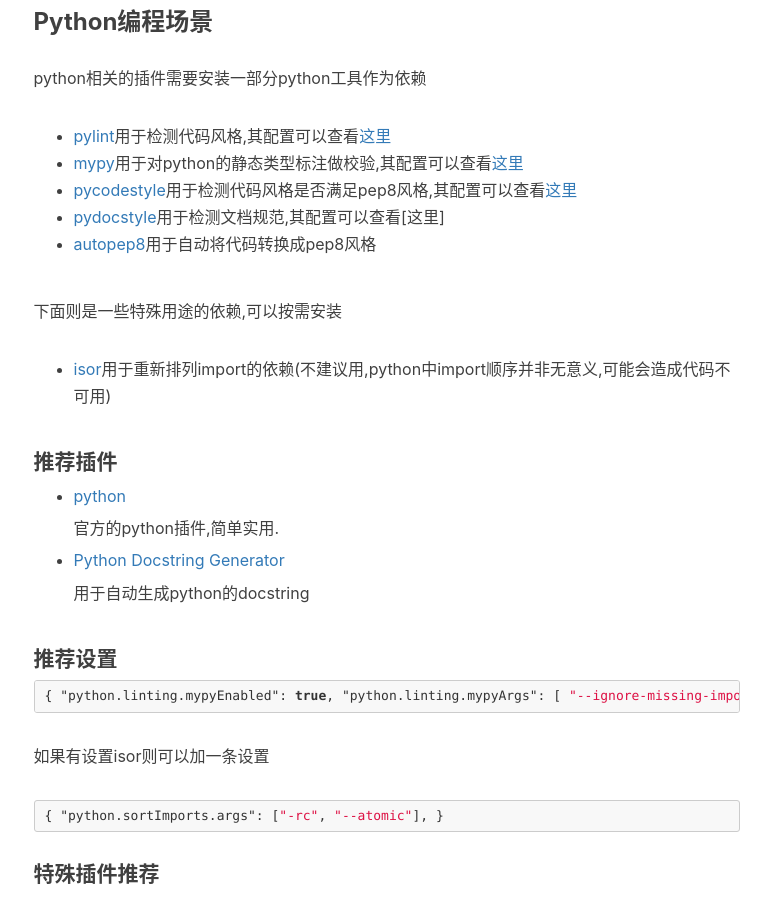
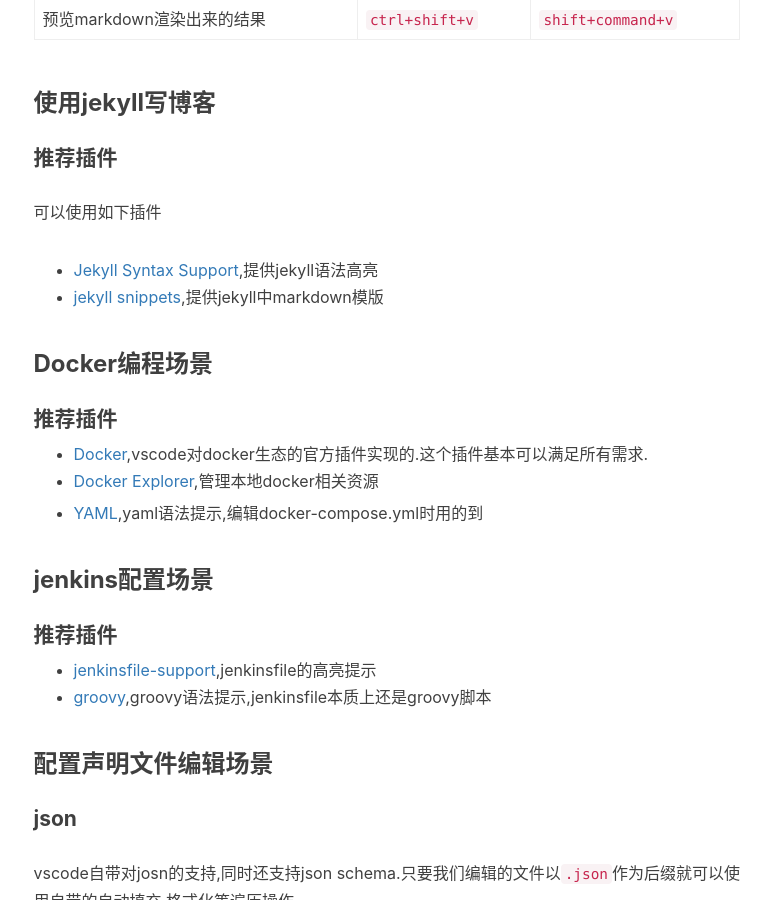
Before and after one commit to hsz1273327/hsz1273327.github.io, a Jekyll site: the page built from _posts/2020-10-26-Vscode配置.md, in a window 1280 px wide and 900 px high, scrolled down 14898 px. Shown: the whole window, without its empty margins (134-905 px from the left). Built offline with Jekyll 4.4.1, drawn with Linux system fonts in a browser that asks for light colours; nearby versions of some CDN libraries; comment, search, counter and statistics services are not loaded; some of the changed text lies outside the part shown.

Commit message:
Update 2020-10-26-Vscode配置.md

````diff
--- a/_posts/2020-10-26-Vscode配置.md
+++ b/_posts/2020-10-26-Vscode配置.md
@@ -103,9 +103,15 @@
 
 ![vscode嵌入命令行终端][3]
 
+#### vscode自带的命令行终端[2023-05-30]
+
+在比较新的vscode版本中终端功能已经被整合到了内部,不安装`Terminal`插件也可以呼出使用.在顶部菜单中找到`终端->新建终端`就可以呼出终端的界面
+
 ### 右键执行选项
 
 vscode可以通过安装插件[Code Runner](https://marketplace.visualstudio.com/items?itemName=formulahendry.code-runner)实现在要执行的代码页面上右键选择执行.
+
+需要注意Code Runner执行程序会使用全局环境,这就意味着如果你在python虚拟环境中开发就可能无法正常执行.
 
 ### 括弧高亮提示
 
@@ -131,11 +137,15 @@
 
 ![vscode书签栏目][4]
 
+### ai辅助编程
+
+可以安装插件[IntelliCode](https://marketplace.visualstudio.com/items?itemName=VisualStudioExptTeam.vscodeintellicode)来让ai辅助你编程.这个功能主要是针对`python`和`js/ts`
+
 ## 远程项目同步
 
 一种很常见的需求是项目目录在远程服务器上,我们希望可以在本地连接后同步代码到远程服务器上.
 
-一种很常见的需求是项目目录在远程服务器上,我们希望可以在本地连接后同步代码到远程服务器上.这可以借助插件SFTP实现.
+一种很常见的需求是项目目录在远程服务器上,我们希望可以在本地连接后同步代码到远程服务器上.这可以借助插件[SFTP](https://marketplace.visualstudio.com/items?itemName=Natizyskunk.sftp)实现.
 
 使用方法是:
 
@@ -383,16 +393,56 @@
 | -------------------------- | -------------- | ----------------- |
 | 预览markdown渲染出来的结果 | `ctrl+shift+v` | `shift+command+v` |
 
+### 使用jekyll写博客
+
+#### 推荐插件
+
+可以使用如下插件
+
++ [Jekyll Syntax Support](https://marketplace.visualstudio.com/items?itemName=ginfuru.ginfuru-vscode-jekyll-syntax),提供jekyll语法高亮
++ [jekyll snippets](https://marketplace.visualstudio.com/items?itemName=ginfuru.vscode-jekyll-snippets),提供jekyll中markdown模版
+
 ### Docker编程场景
 
-vscode对docker生态的支持是通过官方插件[Docker](https://marketplace.visualstudio.com/items?itemName=ms-azuretools.vscode-docker)实现的.
-这个插件基本可以满足所有需求.
+#### 推荐插件
 
-### json schema
++ [Docker](https://marketplace.visualstudio.com/items?itemName=ms-azuretools.vscode-docker),vscode对docker生态的官方插件实现的.这个插件基本可以满足所有需求.
++ [Docker Explorer](https://marketplace.visualstudio.com/items?itemName=formulahendry.docker-explorer),管理本地docker相关资源
 
-vscode自带对json schema语法的支持,只要我们编辑的文件以`.json`作为后缀就可以使用自带的自动填充,格式化等遍历操作.
++ [YAML](https://marketplace.visualstudio.com/items?itemName=redhat.vscode-yaml),yaml语法提示,编辑docker-compose.yml时用的到
+
+### jenkins配置场景
+
+#### 推荐插件
+
++ [jenkinsfile-support](https://marketplace.visualstudio.com/items?itemName=ivory-lab.jenkinsfile-support),jenkinsfile的高亮提示
++ [groovy](https://marketplace.visualstudio.com/items?itemName=NicolasVuillamy.vscode-groovy-lint),groovy语法提示,jenkinsfile本质上还是groovy脚本
+
+### 配置声明文件编辑场景
+
+#### json
+
+vscode自带对josn的支持,同时还支持json schema.只要我们编辑的文件以`.json`作为后缀就可以使用自带的自动填充,格式化等遍历操作.
+
+#### yaml
+
+以docker-compose,k8s等为代表的云原生工具普遍使用yaml作为配置文件格式,云原生开发也被人戏称为面向yaml编程.[YAML](https://marketplace.visualstudio.com/items?itemName=redhat.vscode-yaml)插件可以提供yaml语法提示.
+
+#### toml
+
+[Better TOML](https://marketplace.visualstudio.com/items?itemName=bungcip.better-toml)插件提供了toml格式的语法高亮能力.
+
+#### protobuf
+
+[vscode-proto3](https://marketplace.visualstudio.com/items?itemName=zxh404.vscode-proto3)插件提供了protobuf 3的语法高亮.写grpc或者proto文件必备
+
+#### thrift
+
+[Thrift](https://marketplace.visualstudio.com/items?itemName=cduruk.thrift)提供了thrift接口声明语法的支持,写thrift接口必备
 
 ### Python编程场景
+
+python编程场景下比较省事的方法是直接安装扩展整合包[python-extension-pack](https://marketplace.visualstudio.com/items?itemName=donjayamanne.python-extension-pack)
 
 python相关的插件需要安装一部分python工具作为依赖
 
@@ -408,13 +458,10 @@
 
 #### 推荐插件
 
-+ [python](https://marketplace.visualstudio.com/items?itemName=ms-python.python)
-
-    官方的python插件,简单实用.
-
-+ [Python Docstring Generator](https://marketplace.visualstudio.com/items?itemName=njpwerner.autodocstring)
-
-    用于自动生成python的docstring
++ [python](https://marketplace.visualstudio.com/items?itemName=ms-python.python),官方的python插件,简单实用.
++ [pylance](https://marketplace.visualstudio.com/items?itemName=ms-python.vscode-pylance),官方的python插件,是python插件的补充包
++ [Python Docstring Generator](https://marketplace.visualstudio.com/items?itemName=njpwerner.autodocstring),提供各种风格文档注释模版用于自动生成python的docstring
++ [Python Indent](https://marketplace.visualstudio.com/items?itemName=KevinRose.vsc-python-indent),管理python缩进
 
 #### 推荐设置
 
@@ -481,13 +528,11 @@
 
 #### 特殊插件推荐
 
-+ Cython(Language-Cython)
-
-    Cython语法高亮,在需要使用cython时可以使用
-
-+ Jinja(Better Jinja)
-
-    jinja语法高亮,在使用jinja2或者flask时可以使用
++ [isort](https://marketplace.visualstudio.com/items?itemName=ms-python.isort),配合isor使用,用于重新排列import的依赖,不建议使用
++ [Python Environment Manager](https://marketplace.visualstudio.com/items?itemName=donjayamanne.python-environment-manager),管理系统中的python环境,如果一般都是用虚拟环境进行开发的话就没啥必要装
++ [Language-Cython](https://marketplace.visualstudio.com/items?itemName=guyskk.language-cython)Cython语法高亮,在需要使用cython时可以使用
++ [jinja](https://marketplace.visualstudio.com/items?itemName=wholroyd.jinja)jinja语法高亮,在使用jinja2或者flask时可以使用
++ [Django](https://marketplace.visualstudio.com/items?itemName=batisteo.vscode-django),主要用django开发网络应用的可以用
 
 #### 调试代码
 
@@ -508,7 +553,7 @@
 
 ### jupyter Notebook开发场景
 
-vscode的Python插件现在也可以编辑运行jupyter notebook.用法和网页端差别不大.并且也支持其他语言的核心.这项功能依赖于annaconda环境.在vscode中使用`Ctrl+Shift+P`打开插件控制台,然后输入`Python: Create New Blank Jupyter Notebook`即可创建一个空的jupyter notebook.
+[Jupyter插件整合包](https://marketplace.visualstudio.com/items?itemName=ms-toolsai.jupyter)现在也可以让我们在vscode中编辑运行jupyter notebook.用法和网页端差别不大.并且也支持其他语言的核心.这项功能依赖于annaconda环境.在vscode中使用`Ctrl+Shift+P`打开插件控制台,然后输入`Python: Create New Blank Jupyter Notebook`即可创建一个空的jupyter notebook.
 
 ![jupyter notebook][10]
 
@@ -525,53 +570,29 @@
 
 #### 安装插件
 
-+ Auto Rename Tag
++ [Auto Rename Tag](https://marketplace.visualstudio.com/items?itemName=formulahendry.auto-rename-tag),自动为html中对应的关闭标签改名
++ [Auto Close Tag](https://marketplace.visualstudio.com/items?itemName=formulahendry.auto-close-tag)为html格式自动添加对应封闭的插件
++ [Path Autocomplete](https://marketplace.visualstudio.com/items?itemName=ionutvmi.path-autocomplete),为html自动添加link标签
++ [Babel JavaScript](https://marketplace.visualstudio.com/items?itemName=mgmcdermott.vscode-language-babel),babel支持的js语法高亮
++ [ESLint](https://marketplace.visualstudio.com/items?itemName=dbaeumer.vscode-eslint),js的语法检查工具
++ [stylus](https://marketplace.visualstudio.com/items?itemName=sysoev.language-stylus),stylus语法支持
 
-    自动为html中对应的关闭标签改名
+### vue开发场景
 
-+ Auto Close Tag
+#### 推荐插件
 
-    为html格式自动添加对应封闭的插件
-
-+ JavaScript (ES6) code snippets
-
-    es6工具
-
-+ ESLint
-
-    jsde 语法检查工具
-
-+ Vetur
-
-    vue2的语法高亮
-
-+ Beautify
-
-    美化javascript, JSON, CSS, Sass, 和HTML的代码格式
-
-+ jekyll syntax package
-
-    jekyll语法高亮
++ [Vue Language Features](https://marketplace.visualstudio.com/items?itemName=Vue.volar),vue的语法高亮
 
 ### C/C++语言编程场景
 
-#### 安装插件
+#### 推荐插件
 
-+ C/C++
++ [C/C++ Extension Pack](https://marketplace.visualstudio.com/items?itemName=ms-vscode.cpptools-extension-pack)官方语言插件,简单好用,内置对cmake的支持.
++ [cpplint](https://marketplace.visualstudio.com/items?itemName=mine.cpplint),c/c++的语法检查插件
++ [clang-format](https://marketplace.visualstudio.com/items?itemName=xaver.clang-format),用于格式化C++代码,需要配合安装命令行工具[clang-format](https://clang.llvm.org/docs/ClangFormat.html)
 
-    官方语言插件,简单好用
-
-+ cpplint
-
-    c/c++的语法检查插件
-
-+ Include Autocomplete
-
-    C/C++ 头文件管理
-
-+ Arduino
-
-    vscode上的Arduino扩展
++ [Include Autocomplete](https://marketplace.visualstudio.com/items?itemName=ajshort.include-autocomplete),C/C++ 头文件管理
++ [doxdocgen](https://marketplace.visualstudio.com/items?itemName=cschlosser.doxdocgen),生成C/C++文档
 
 #### 设置C/C++语法工具
 
@@ -582,6 +603,14 @@
 ```
 
 "cpplint.cpplintPath"用于指定`cpplint`的位置,cpplint是一个python工具,可以使用pip安装
+
+### 嵌入式开发场景
+
+#### 安装插件
+
++ [Serial Monitor](https://marketplace.visualstudio.com/items?itemName=ms-vscode.vscode-serial-monitor),提供串口操作命令行界面
++ [Arduino](https://marketplace.visualstudio.com/items?itemName=vsciot-vscode.vscode-arduino),vscode上的Arduino扩展
++ [esp-idf-extension](https://marketplace.visualstudio.com/items?itemName=espressif.esp-idf-extension),esp芯片开发插件
 
 [1]: {{site.url}}/img/in-post/vscode/vscode_ext.png
 [2]: {{site.url}}/img/in-post/vscode/vscode_config.png
````
Also changed, not shown: other parts of _posts/2020-10-26-Vscode配置.md (+1 -1 lines).
